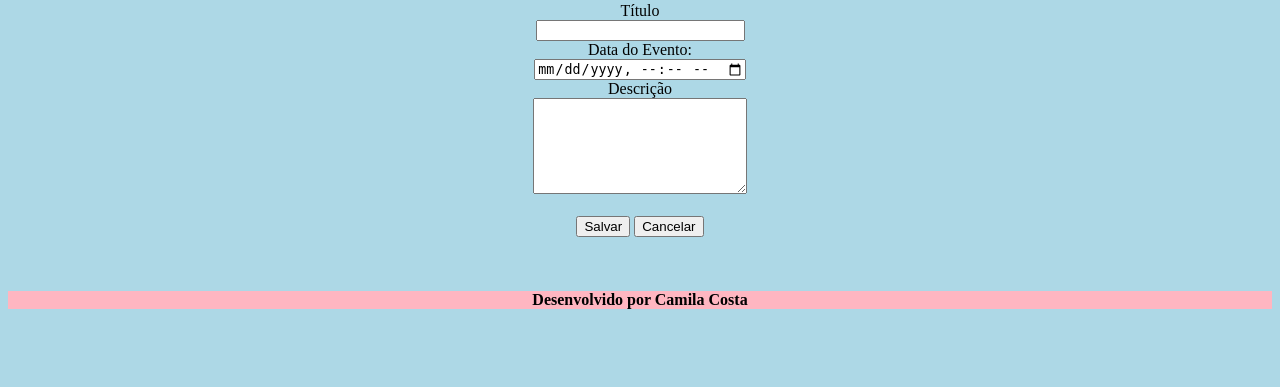
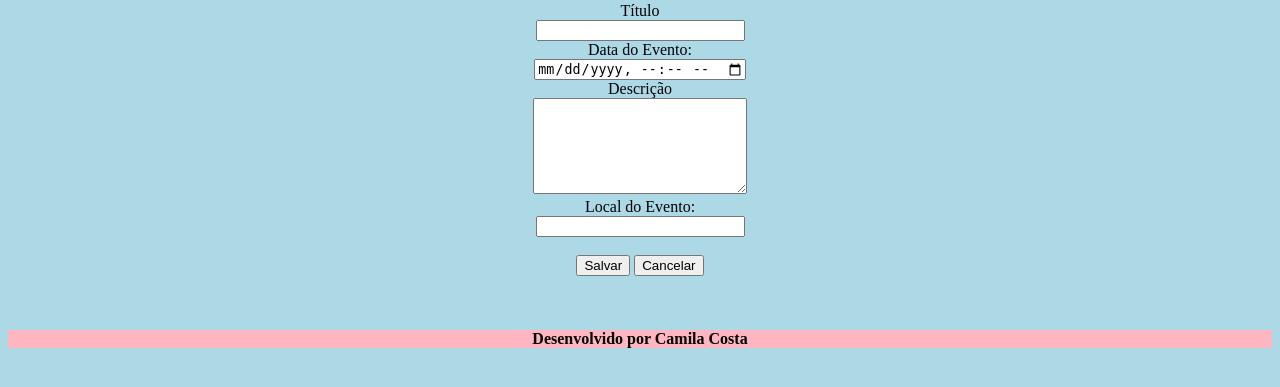
Before and after one commit to lilacostaro/agenda, a Django app: page /agenda/evento in a window 1280 px wide. Shown: the part 151-538 px from the top of the page. Run offline with Django 3.2, Linux system fonts and the light colour scheme; a user stored in the database is signed in.

Commit message:
adiciona a coluna local ao database e a pagina novo evento

```diff
--- a/Templates/agenda.html
+++ b/Templates/agenda.html
@@ -10,6 +10,7 @@
     {% for evento in eventos %}
         <li> <b> Titulo: {{evento.titulo}}</b> - Data: {{evento.get_data_evento}} </li>
         <p> Descrição: {{evento.descricao}} </p>
+        <p> Local do Evento: {{evento.local}} </p>
     {% endfor%}
     </ul>
 {% endblock %}
--- a/Templates/evento.html
+++ b/Templates/evento.html
@@ -17,6 +17,10 @@
     <label>Descrição</label>
     <br>
     <textarea name="descricao" rows="6" cols="24"></textarea>
+    <br>
+    <label>Local do Evento:</label>
+    <br>
+    <input type="text" name="local" size="23">
     <br><br>
     <button type="submit" >Salvar</button>
     <a href="/">
--- a/core/models.py
+++ b/core/models.py
@@ -6,6 +6,7 @@ from django.contrib.auth.models import User
 class Evento(models.Model):
     titulo = models.CharField(max_length=100)
     descricao = models.TextField(blank=True, null=True)
+    local = models.CharField(max_length=100, blank=True, null=True)
     data_evento = models.DateTimeField(verbose_name='Data do Evento')
     data_criacao = models.DateTimeField(verbose_name='Data da Criação', auto_now=True)
     usuario = models.ForeignKey(User, on_delete=models.CASCADE)
--- a/core/views.py
+++ b/core/views.py
@@ -44,8 +44,10 @@ def submit_evento(request):
         data_evento = request.POST.get('data_evento')
         descricao = request.POST.get('descricao')
         usuario = request.user
+        local = request.POST.get('local')
         Evento.objects.create(titulo=titulo,
                               data_evento=data_evento,
                               descricao=descricao,
-                              usuario=usuario)
+                              usuario=usuario,
+                              local=local)
     return redirect('/')
```
Also changed, not shown: core/migrations/0004_evento_local.py (added), db.sqlite3.
